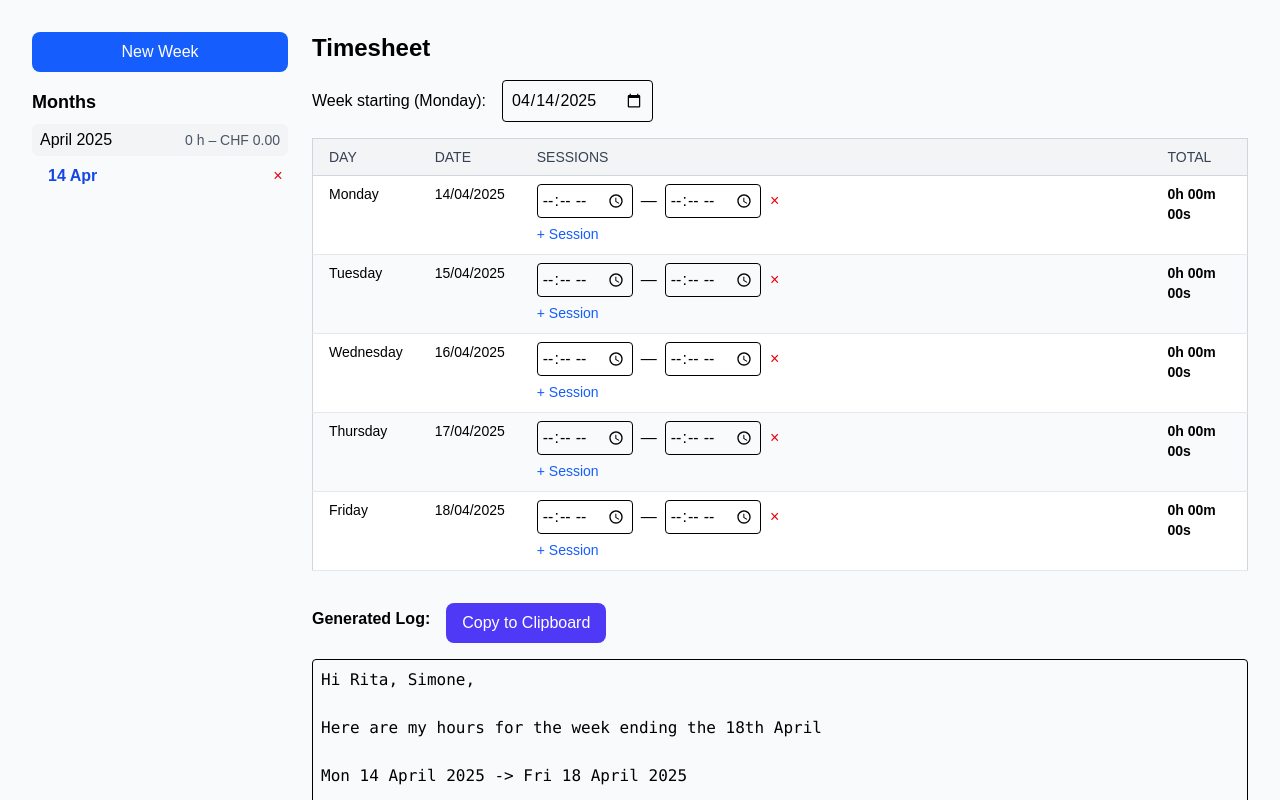
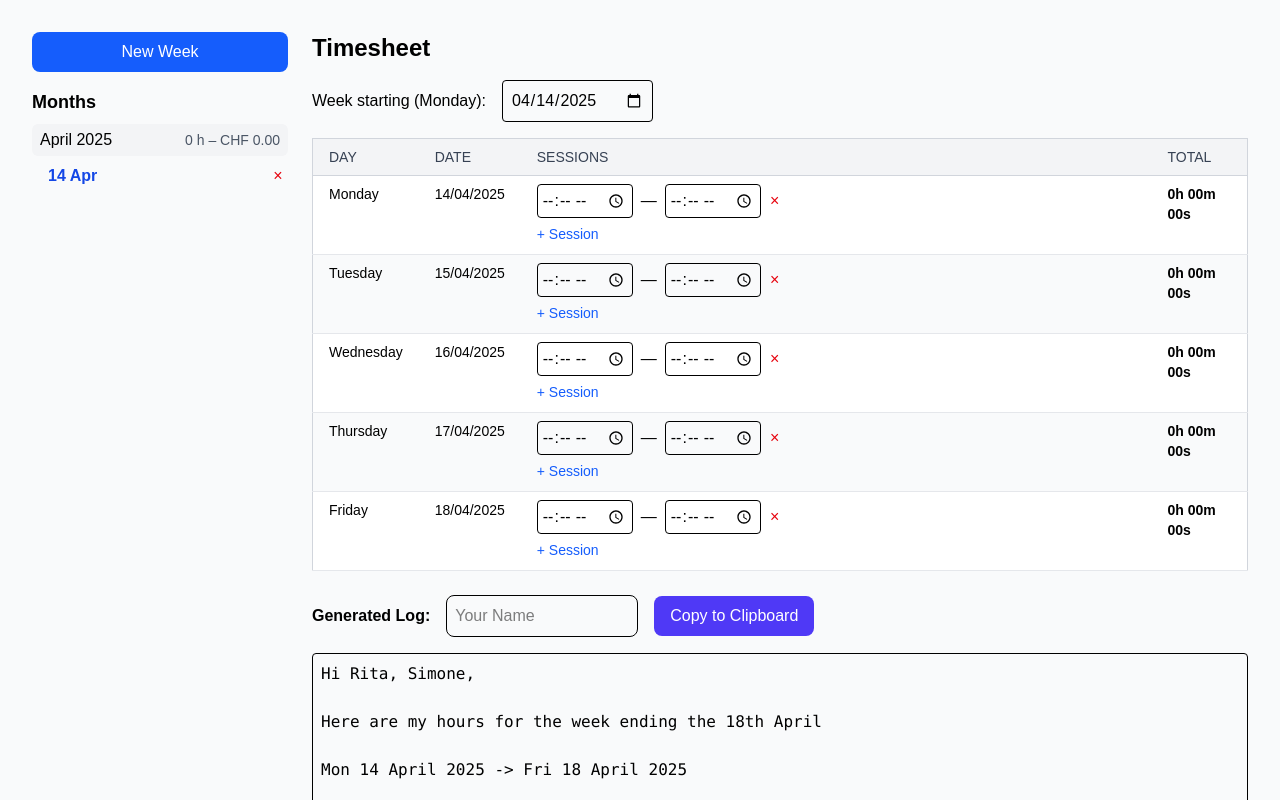
Before and after one commit to fazilsouissi/Timesheet-For-Working-Hours, a Next.js app: page / in a window 1280 px wide. Shown: the top 800 px of the page. Built offline with nearby package versions, Linux system fonts and the light colour scheme.

Commit message:
Added the name logic

```diff
--- a/src/app/page.js
+++ b/src/app/page.js
@@ -4,6 +4,7 @@ import { useEffect, useState } from "react";
 import { addDays, format, parseISO, startOfWeek } from "date-fns";
 
 const LS_KEY = "qanova_weeklySessions";
+const LS_KEY_NAME = "qanova_userName";
 
 export default function TimesheetPage() {
   const [weeklySessions, setWeeklySessions] = useState({});
@@ -11,6 +12,7 @@ export default function TimesheetPage() {
   const [weekStart, setWeekStart] = useState("");
   const [sessions, setSessions] = useState([]);
   const [log, setLog] = useState("");
+  const [name, setName] = useState("");
   const dayNames = ["Monday", "Tuesday", "Wednesday", "Thursday", "Friday"];
 
   // Helpers
@@ -33,6 +35,10 @@ export default function TimesheetPage() {
         .map(() => [{ start: "", end: "" }]);
     }
     setWeeklySessions(stored);
+
+    // load name from cache
+    const savedName = localStorage.getItem(LS_KEY_NAME) || "";
+    setName(savedName);
   }, []);
 
   // Sync weeksList and weekStart
@@ -48,6 +54,11 @@ export default function TimesheetPage() {
   useEffect(() => {
     localStorage.setItem(LS_KEY, JSON.stringify(weeklySessions));
   }, [weeklySessions]);
+
+  // Persist user name
+  useEffect(() => {
+    localStorage.setItem(LS_KEY_NAME, name);
+  }, [name]);
 
   // Load sessions
   useEffect(() => {
@@ -164,15 +175,15 @@ export default function TimesheetPage() {
       (h, i) => h > 0 && lines.push(`\t[${dayNames[i].padEnd(12)} ${fmt(h)}]`),
     );
     lines.push(
-      "",
-      `Total: ${fmt(total)}`,
-      "",
-      "Kind Regards",
-      "",
-      "Fazil Souissi",
+        "",
+        `Total: ${fmt(total)}`,
+        "",
+        "Kind Regards",
+        "",
+        name || "",
     );
     setLog(lines.join("\n"));
-  }, [weekStart, sessions]);
+  }, [weekStart, sessions, name]);
 
   // Enter navigation
   const handleEnter = (e) => {
@@ -397,6 +408,13 @@ export default function TimesheetPage() {
               <label className="font-semibold transition-colors duration-200">
                 Generated Log:
               </label>
+              <input
+                      type="text"
+                      placeholder="Your Name"
+                      value={name}
+                      onChange={(e) => setName(e.target.value)}
+                      className="border rounded-lg p-2 w-48 transition-colors duration-200 focus:ring focus:ring-blue-200"
+                  />
               <button
                 onClick={() => {
                   navigator.clipboard.writeText(log);
@@ -407,7 +425,7 @@ export default function TimesheetPage() {
                   }, 2000);
                 }}
                 id="copyButton"
-                className="mt-2 py-2 px-4 bg-indigo-600 text-white rounded-lg transition-colors duration-200 hover:bg-indigo-700 cursor-pointer"
+                className="py-2 px-4 bg-indigo-600 text-white rounded-lg transition-colors duration-200 hover:bg-indigo-700 cursor-pointer"
               >
                 Copy to Clipboard
               </button>
```
